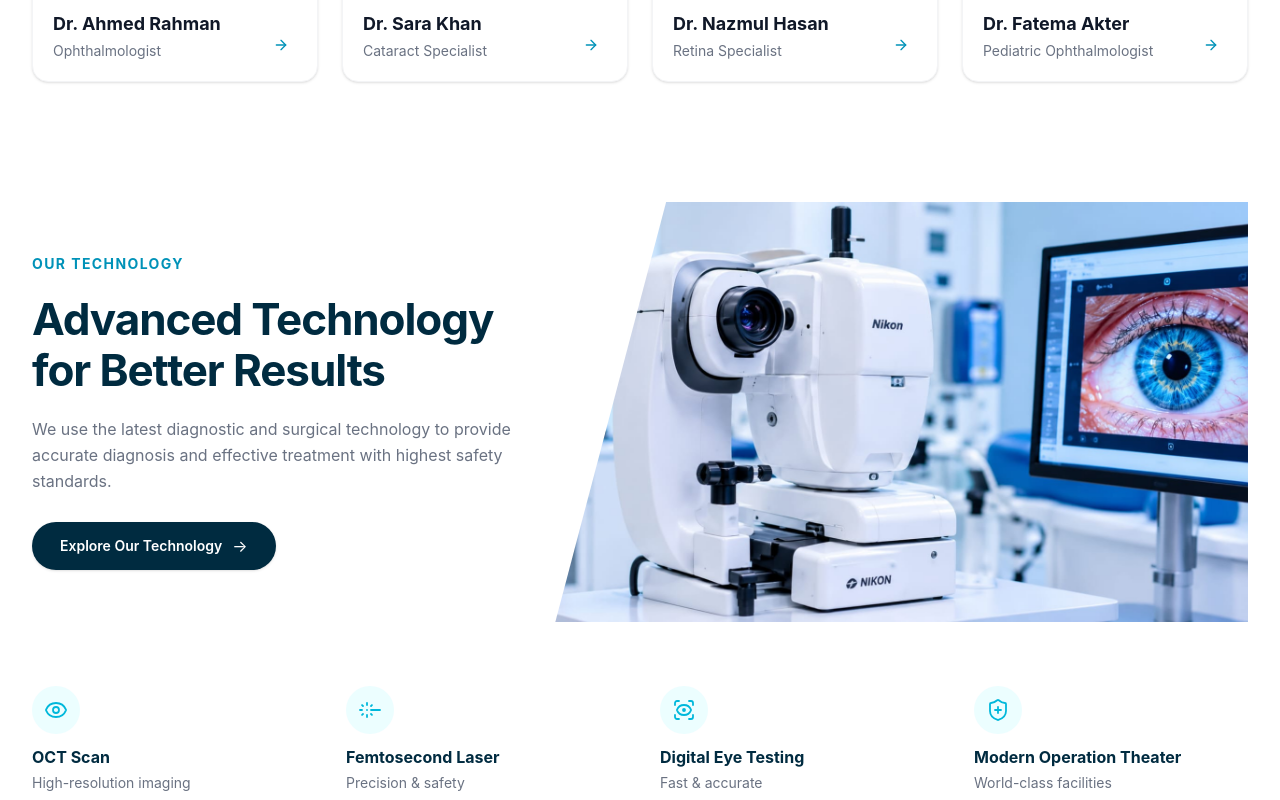
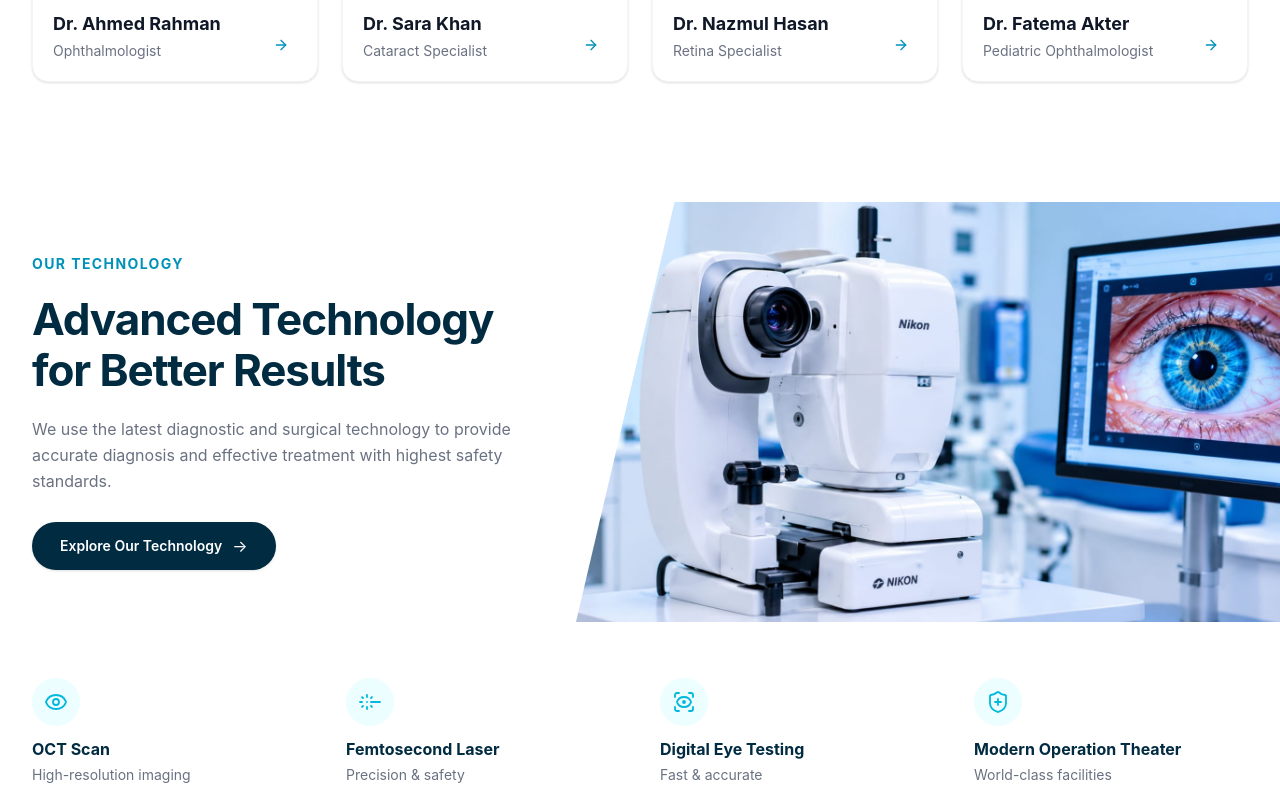
Before and after one commit to NoumaArshad122/Eye-care-, a React (Vite) app: page / in a window 1280 px wide. Shown: the part 3000-3800 px from the top of the page. Built offline with nearby package versions, Linux system fonts and the light colour scheme.

Commit message:
Make technology picture full width to the right edge eliminating right side gap

```diff
--- a/src/Components/advanceFeatures.jsx
+++ b/src/Components/advanceFeatures.jsx
@@ -27,13 +27,21 @@ export default function AdvancedTechnology() {
     ];
 
     return (
-        <section id="technology" className="w-full bg-white py-12 md:py-16 scroll-mt-16">
+        <section id="technology" className="relative w-full bg-white py-12 md:py-16 overflow-hidden scroll-mt-16">
+            {/* Top Area: Text & Full-Bleed Right Image */}
+            <div className="relative w-full">
+                {/* Desktop Full-Bleed Image: touches right edge of screen with zero margin */}
+                <div className="hidden lg:block absolute inset-y-0 right-0 w-[52%] lg:w-[54%] xl:w-[55%] overflow-hidden [clip-path:polygon(14%_0,100%_0,100%_100%,0%_100%)]">
+                    <img
+                        src={techImage}
+                        alt="Advanced Eye Technology Equipment"
+                        className="w-full h-full object-cover object-center"
+                    />
+                </div>
+
+                {/* Left Content Container (matches max-w-7xl alignment) */}
                 <div className="max-w-7xl mx-auto px-4 sm:px-6 lg:px-8">
-                {/* Top Grid: Content & Diagonal Image */}
-                <div className="grid grid-cols-1 lg:grid-cols-12 gap-8 lg:gap-10 items-center">
-
-                    {/* Left Column: Heading & Description */}
-                    <div className="lg:col-span-5 space-y-4 md:space-y-5">
+                    <div className="w-full lg:w-[45%] xl:w-[43%] min-h-[380px] lg:min-h-[420px] flex flex-col justify-center space-y-4 md:space-y-5 py-4">
                         <span className="text-xs sm:text-sm font-bold tracking-widest uppercase text-cyan-600 block">
                             OUR TECHNOLOGY
                         </span>
@@ -58,9 +66,8 @@ export default function AdvancedTechnology() {
                         </div>
                     </div>
 
-                    {/* Right Column: Slanted Technology Image */}
-                    <div className="lg:col-span-7">
-                        <div className="relative w-full h-[280px] sm:h-[340px] md:h-[390px] lg:h-[420px] overflow-hidden rounded-2xl lg:rounded-none lg:[clip-path:polygon(16%_0,100%_0,100%_100%,0%_100%)]">
+                    {/* Mobile & Tablet Image */}
+                    <div className="block lg:hidden mt-6 mb-8 w-full h-[260px] sm:h-[320px] overflow-hidden rounded-2xl shadow-md">
                         <img
                             src={techImage}
                             alt="Advanced Eye Technology Equipment"
@@ -68,11 +75,11 @@ export default function AdvancedTechnology() {
                         />
                     </div>
                 </div>
-
             </div>
 
             {/* Bottom 4 Feature Items */}
-                <div className="grid grid-cols-2 md:grid-cols-4 gap-6 sm:gap-8 lg:gap-10 mt-12 md:mt-16">
+            <div className="max-w-7xl mx-auto px-4 sm:px-6 lg:px-8 mt-10 md:mt-14">
+                <div className="grid grid-cols-2 md:grid-cols-4 gap-6 sm:gap-8 lg:gap-10">
                     {techCards.map((card, index) => (
                         <div key={index} className="flex flex-col items-start">
                             <div className="w-12 h-12 rounded-full bg-cyan-50 flex items-center justify-center text-cyan-500 mb-3">
```
Lines whose indentation alone changed are shown as unchanged.
